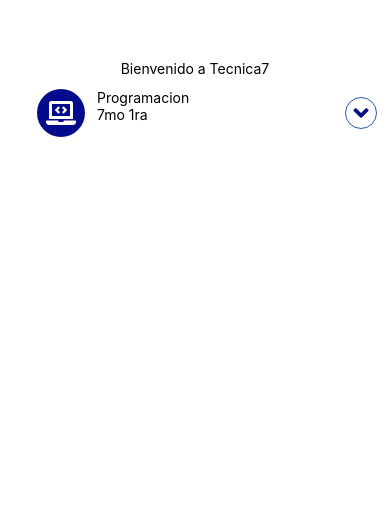
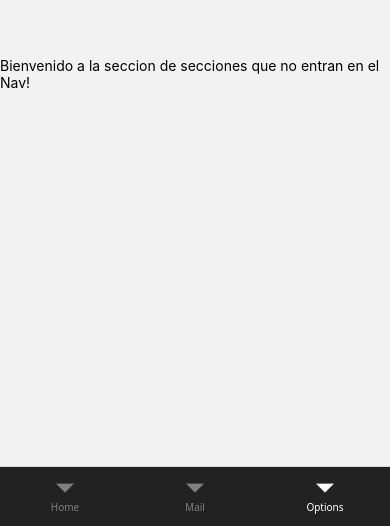
Before and after one commit to GodOmager/tecnica7-mobile, a React Native app: screen /Options in a window 390 px wide. Shown: the part 318-844 px from the top of the page. Built offline with nearby package versions, Linux system fonts and the light colour scheme.

Commit message:
navegacion inicial

```diff
--- a/index.js
+++ b/index.js
@@ -1,7 +1,6 @@
 import { registerRootComponent } from 'expo';
 
 import App from './source/App';
-
 // registerRootComponent calls AppRegistry.registerComponent('main', () => App);
 // It also ensures that whether you load the app in Expo Go or in a native build,
 // the environment is set up appropriately
--- a/source/App.js
+++ b/source/App.js
@@ -1,22 +1,45 @@
 import { StatusBar } from 'expo-status-bar';
 import { StyleSheet, Text, View } from 'react-native';
+import { NavigationContainer } from '@react-navigation/native';
+import { createBottomTabNavigator } from '@react-navigation/bottom-tabs';
+import { FontAwesome5 } from "@expo/vector-icons";
 import CourseSelector from "./component/CourseSelector"
+import HomeScreen from "./screen/HomeScreen";
+import MailScreen from "./screen/MailScreen";
+import OptionsScreen from "./screen/OptionsScreen";
+
+const Tab = createBottomTabNavigator();
 
 export default function App() {
   return (
-    <View style={styles.container}>
-      <Text>Bienvenido a Tecnica7</Text>
-      <StatusBar style="auto"/>
-      <CourseSelector/>
-    </View>
+    <NavigationContainer>
+        <Tab.Navigator
+            screenOptions={
+                {
+                    tabBarStyle: {
+                        backgroundColor: '#222',
+                        height: 60,
+                    },
+                    tabBarActiveTintColor: 'white',
+                    tabBarInactiveTintColor: 'gray',
+                    headerShown: false,
+                }
+            }
+        >
+
+            <Tab.Screen
+                name = "Home"
+                component = {HomeScreen}
+            />
+            <Tab.Screen
+                name = "Mail"
+                component = {MailScreen}
+            />
+            <Tab.Screen
+                name = "Options"
+                component = {OptionsScreen}
+            />
+        </Tab.Navigator>
+    </NavigationContainer>
   );
 }
-
-const styles = StyleSheet.create({
-  container: {
-    flex: 1,
-    backgroundColor: '#fff',
-    alignItems: 'center',
-    justifyContent: 'center',
-  },
-});
--- a/source/component/Navegation.js
+++ b/source/component/Navegation.js
@@ -1,9 +1,10 @@
 import { StyleSheet, Text, View } from 'react-native';
+import FastOption from "./FastOption";
 
 export default function Navegation(properties) {
 return (
         <View>
-
+            <FastOption icon = "house"/>
         </View>
     )
 }
--- /dev/null
+++ b/source/screen/HomeScreen.js
@@ -0,0 +1,19 @@
+import { StyleSheet, Text, View } from "react-native";
+
+export default function HomeScreen () {
+
+    return (
+        <View style={style.screen}>
+            <Text>Bienvenido al inicio!</Text>
+        </View>
+    );
+};
+
+const style = StyleSheet.create({
+    screen: {
+        height: "100%",
+        display: "flex",
+        justifyContent: "center",
+        alignItems: "center"
+    }
+})
--- /dev/null
+++ b/source/screen/MailScreen.js
@@ -0,0 +1,19 @@
+import { StyleSheet, Text, View } from "react-native";
+
+export default function MailScreen() {
+
+    return (
+        <View style={style.screen}>
+            <Text>Bienvenido a la mensageria!</Text>
+        </View>
+    );
+};
+
+const style = StyleSheet.create({
+    screen: {
+        height: "100%",
+        display: "flex",
+        justifyContent: "center",
+        alignItems: "center"
+    }
+})
--- /dev/null
+++ b/source/screen/OptionsScreen.js
@@ -0,0 +1,19 @@
+import { StyleSheet, Text, View } from "react-native";
+
+export default function OptionsScreen () {
+
+    return (
+        <View style = { style.screen }>
+            <Text>Bienvenido a la seccion de secciones que no entran en el Nav!</Text>
+        </View>
+    );
+}
+
+const style = StyleSheet.create({
+    screen: {
+        height: "100%",
+        display: "flex",
+        justifyContent: "center",
+        alignItems: "center"
+    }
+})
```
Also changed, not shown: package.json (+7 -1 lines), source/component/Assists.js (added, +18 -0 lines), source/component/FastOption.js (added, +16 -0 lines), source/screen/AdministradorInicio.js (added), 1 other file (tests, documents, lock files or other folders).
